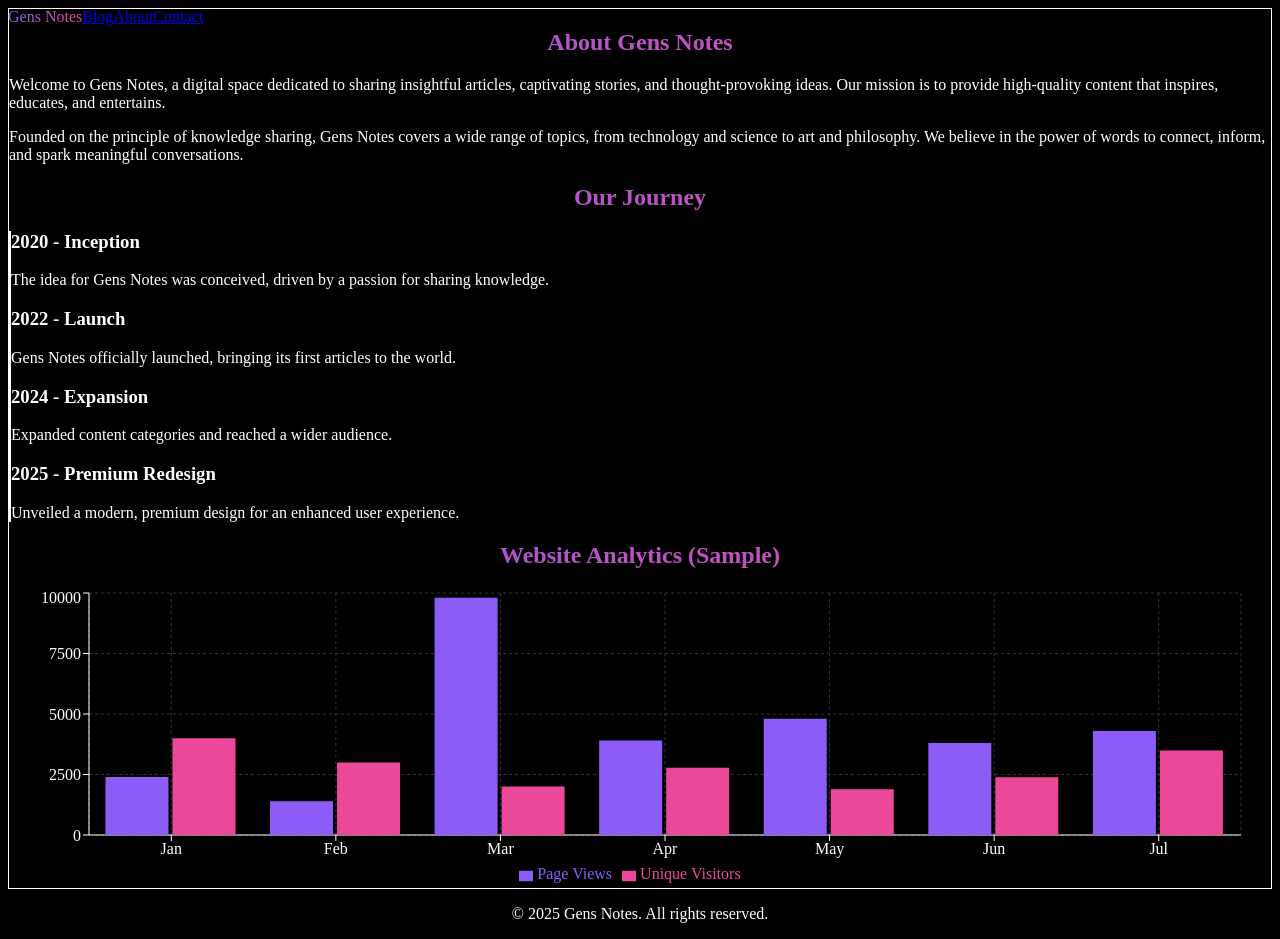
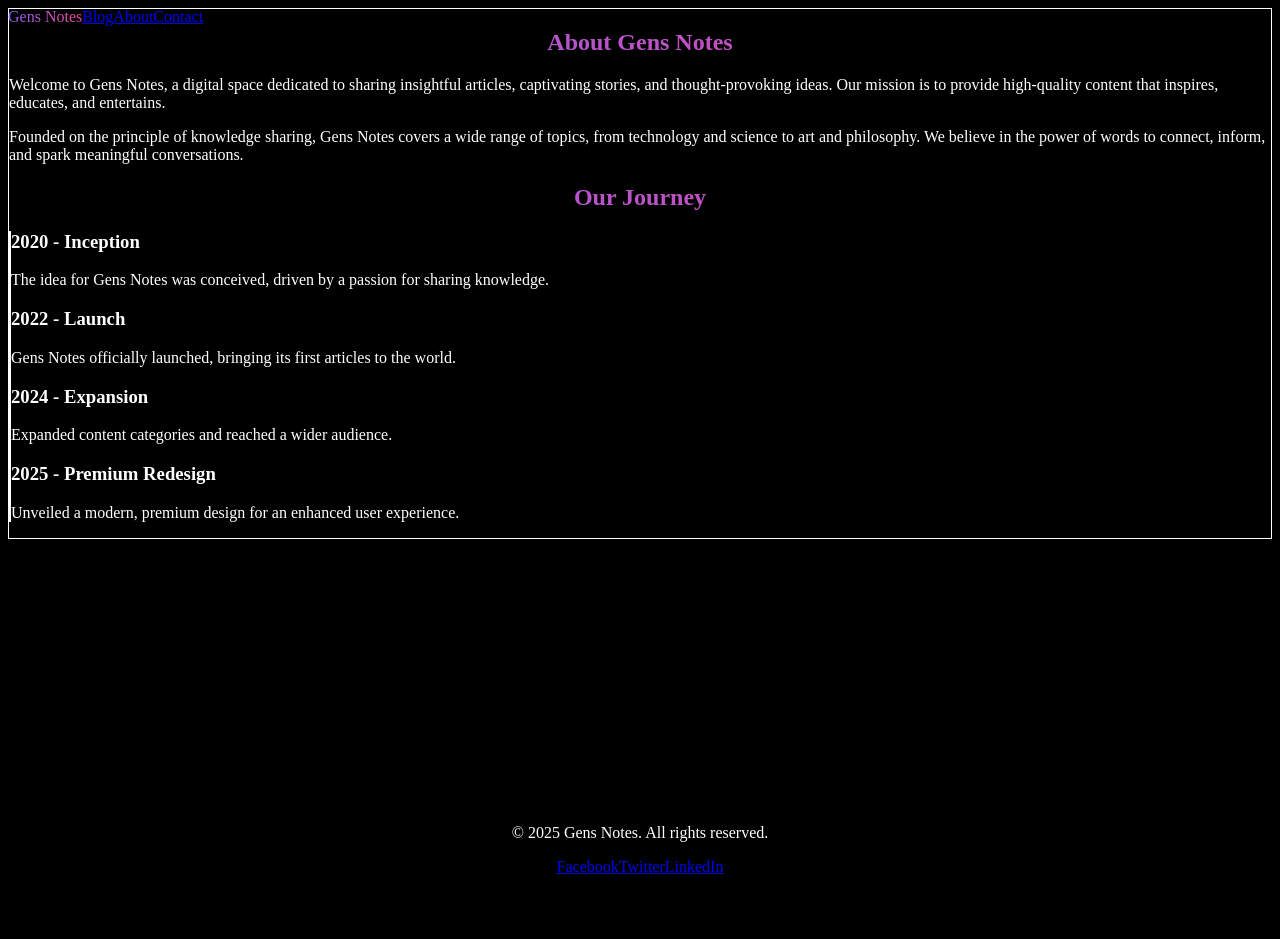
Before and after one commit to gentaron/nextjs-gens-notes, a Next.js app in the folder gens-notes-premium/: page /about in a window 1280 px wide. Shown: the top 939 px of the page. After the commit the page ends 884 px from the top, so only its background shows below. Built offline with nearby package versions, Linux system fonts and the light colour scheme.

Commit message:
chore: remove Recharts integration to fix Vercel build issues

```diff
--- a/gens-notes-premium/package.json
+++ b/gens-notes-premium/package.json
@@ -15,7 +15,6 @@
     "next-sanity": "^9.12.0",
     "react": "^19.0.0",
     "react-dom": "^19.0.0",
-    "recharts": "^3.0.2",
     "sanity": "^3.96.0"
   },
   "devDependencies": {
--- a/gens-notes-premium/src/app/about/page.tsx
+++ b/gens-notes-premium/src/app/about/page.tsx
@@ -1,5 +1,4 @@
 import React from 'react';
-import SampleBarChart from '../components/SampleBarChart';
 
 const AboutPage = () => {
   return (
@@ -43,14 +42,6 @@ const AboutPage = () => {
             </div>
           </div>
         </div>
-
-        {/* Sample Chart Integration */}
-        <div className="mt-16">
-          <h2 className="text-4xl font-bold text-center mb-8 text-gradient">
-            Website Analytics (Sample)
-          </h2>
-          <SampleBarChart />
-        </div>
       </div>
     </section>
   );
--- a/gens-notes-premium/src/app/components/SampleBarChart.tsx
+++ /dev/null
@@ -1,44 +0,0 @@
-"use client";
-
-import React from 'react';
-import { BarChart, Bar, XAxis, YAxis, CartesianGrid, Tooltip, Legend, ResponsiveContainer } from 'recharts';
-
-const data = [
-  { name: 'Jan', uv: 4000, pv: 2400, amt: 2400 },
-  { name: 'Feb', uv: 3000, pv: 1398, amt: 2210 },
-  { name: 'Mar', uv: 2000, pv: 9800, amt: 2290 },
-  { name: 'Apr', uv: 2780, pv: 3908, amt: 2000 },
-  { name: 'May', uv: 1890, pv: 4800, amt: 2181 },
-  { name: 'Jun', uv: 2390, pv: 3800, amt: 2500 },
-  { name: 'Jul', uv: 3490, pv: 4300, amt: 2100 },
-];
-
-const SampleBarChart = () => {
-  return (
-    <ResponsiveContainer width="100%" height={300}>
-      <BarChart
-        data={data}
-        margin={{
-          top: 5,
-          right: 30,
-          left: 20,
-          bottom: 5,
-        }}
-      >
-        <CartesianGrid strokeDasharray="3 3" stroke="#333" />
-        <XAxis dataKey="name" stroke="#FFF" />
-        <YAxis stroke="#FFF" />
-        <Tooltip
-          contentStyle={{ backgroundColor: '#333', border: 'none', borderRadius: '8px' }}
-          labelStyle={{ color: '#FFF' }}
-          itemStyle={{ color: '#FFF' }}
-        />
-        <Legend />
-        <Bar dataKey="pv" fill="#8B5CF6" name="Page Views" />
-        <Bar dataKey="uv" fill="#EC4899" name="Unique Visitors" />
-      </BarChart>
-    </ResponsiveContainer>
-  );
-};
-
-export default SampleBarChart; // Added a comment to trigger re-processing
```
Also changed, not shown: 1 other file (tests, documents, lock files or other folders).
